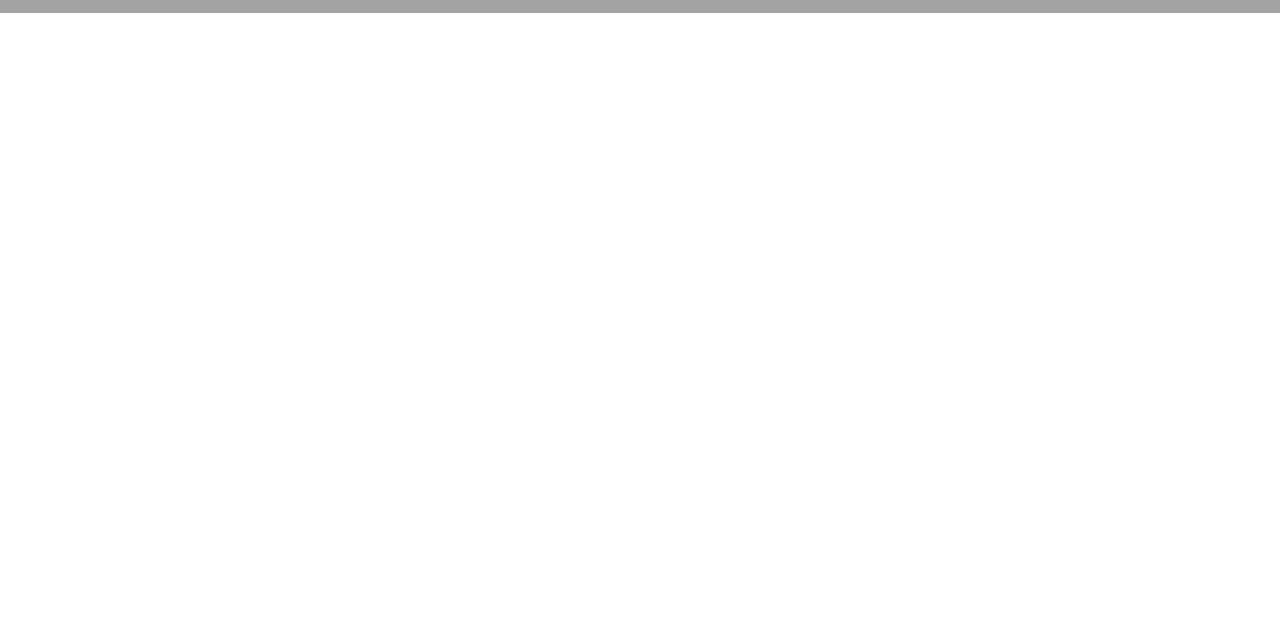
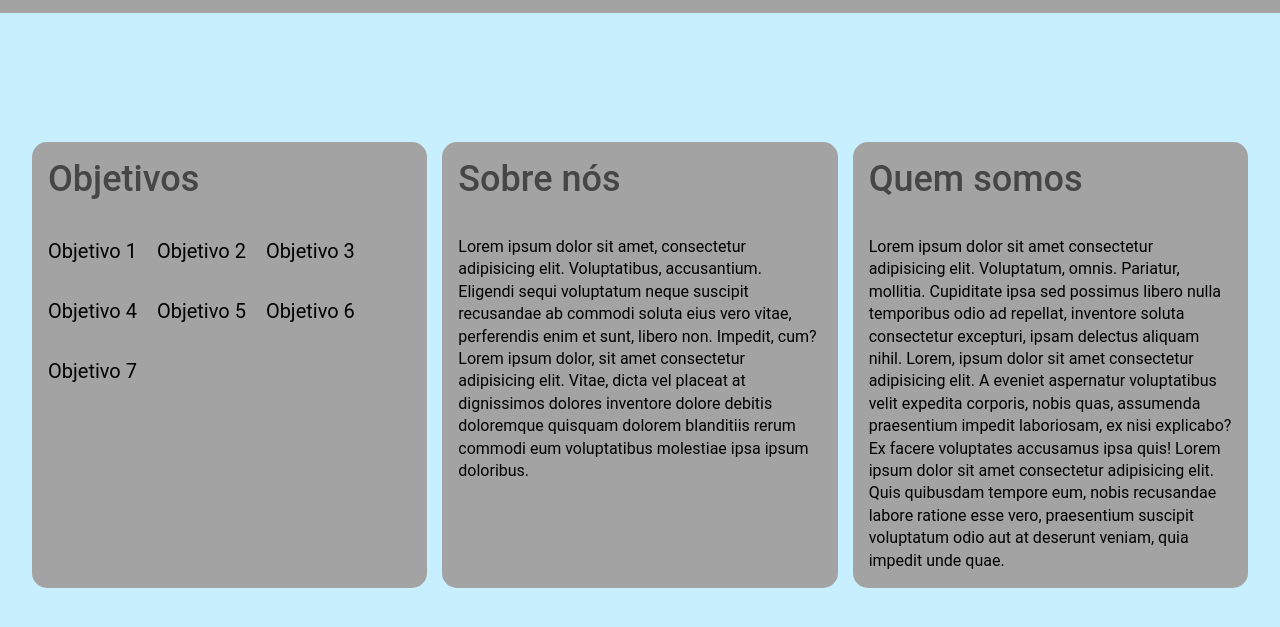
Before and after one commit to MathGPereira/Banco, a website with bundled scripts: page public/paginas/sobre.html in a window 1280 px wide. Shown: the part 83-710 px from the top of the page. Built offline with nearby package versions, Linux system fonts and the light colour scheme.

Commit message:
Criando a página de sobre

```diff
--- a/public/paginas/sobre.html
+++ b/public/paginas/sobre.html
@@ -38,6 +38,39 @@
                 </ul>
             </nav>
         </aside>
+        <main class="principal">
+            <div class="principal__conteudo">
+                <div class="conteudo__objetivos">
+                    <h2 class="objetivos__titulo">Objetivos</h2>
+                    <ul class="objetivos__lista">
+                        <li class="lista__item">Objetivo 1</li>
+                        <li class="lista__item">Objetivo 2</li>
+                        <li class="lista__item">Objetivo 3</li>
+                        <li class="lista__item">Objetivo 4</li>
+                        <li class="lista__item">Objetivo 5</li>
+                        <li class="lista__item">Objetivo 6</li>
+                        <li class="lista__item">Objetivo 7</li>
+                    </ul>
+                </div>
+                <div class="conteudo__sobre-nos">
+                    <h2 class="sobre-nos__titulo">Sobre nós</h2>
+                    <p class="sobre-nos__texto">
+                        Lorem ipsum dolor sit amet, consectetur adipisicing elit. Voluptatibus, accusantium. Eligendi sequi voluptatum neque suscipit recusandae ab commodi soluta eius vero vitae, perferendis enim et sunt, libero non. Impedit, cum?
+                        Lorem ipsum dolor, sit amet consectetur adipisicing elit. Vitae, dicta vel placeat at dignissimos dolores inventore dolore debitis doloremque quisquam dolorem blanditiis rerum commodi eum voluptatibus molestiae ipsa ipsum doloribus.
+                    </p>
+                </div>
+                <div class="conteudo__quem-somos">
+                    <h2 class="quem-somos__titulo">Quem somos</h2>
+                    <p class="quem-somos__texto">
+                        Lorem ipsum dolor sit amet consectetur adipisicing elit. Voluptatum, omnis. Pariatur, mollitia. Cupiditate ipsa sed possimus libero nulla temporibus odio ad repellat, inventore soluta consectetur excepturi, ipsam delectus aliquam nihil.
+
+                        Lorem, ipsum dolor sit amet consectetur adipisicing elit. A eveniet aspernatur voluptatibus velit expedita corporis, nobis quas, assumenda praesentium impedit laboriosam, ex nisi explicabo? Ex facere voluptates accusamus ipsa quis!
+
+                        Lorem ipsum dolor sit amet consectetur adipisicing elit. Quis quibusdam tempore eum, nobis recusandae labore ratione esse vero, praesentium suscipit voluptatum odio aut at deserunt veniam, quia impedit unde quae.
+                    </p>
+                </div>
+            </div>
+        </main>
         <script type="text/javascript" src="../js/jquery/jquery.js"></script>
         <script type="module" src="../js/main.js"></script>
     </body>
--- /dev/null
+++ b/public/sass/pages/_sobre.scss
@@ -0,0 +1,34 @@
+@import "../abstract/variaveis";
+
+.principal__conteudo {
+    box-sizing: border-box;
+    column-gap: 15px;
+    display: grid;
+    grid-template: auto / repeat(3, 1fr);
+    margin: 0 2em;
+    div {
+        background-color: $cor-secundaria;
+        border-radius: 15px;
+        box-sizing: border-box;
+        padding: 1em;
+        h2 {
+            color: $cor-primaria;
+            font-size: 36px;
+            font-weight: 500;
+            margin-bottom: 1em;
+        }
+        .objetivos__lista {
+            align-items: center;
+            display: flex;
+            flex-wrap: wrap;
+            font-size: 20px;
+            line-height: 1.5em;
+            li {
+                margin: 0 1em 1.5em 0;
+            }
+        }
+        p {
+            line-height: 1.4em;
+        }
+    }
+}
--- a/public/sass/style.scss
+++ b/public/sass/style.scss
@@ -5,3 +5,5 @@
 @import "./layout/cabecalho";
 @import "./layout/lateral";
 @import "./layout/principal";
+
+@import "./pages/sobre";
```
Also changed, not shown: public/sass/style.css, 1 other file.
